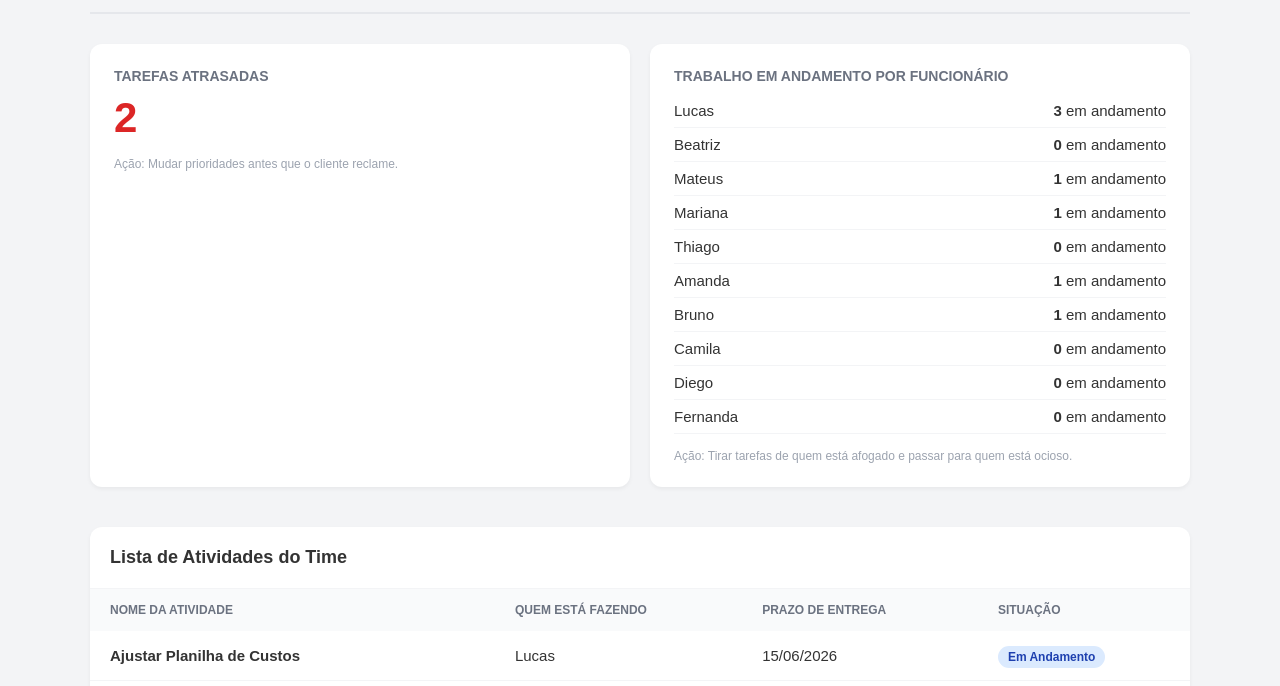
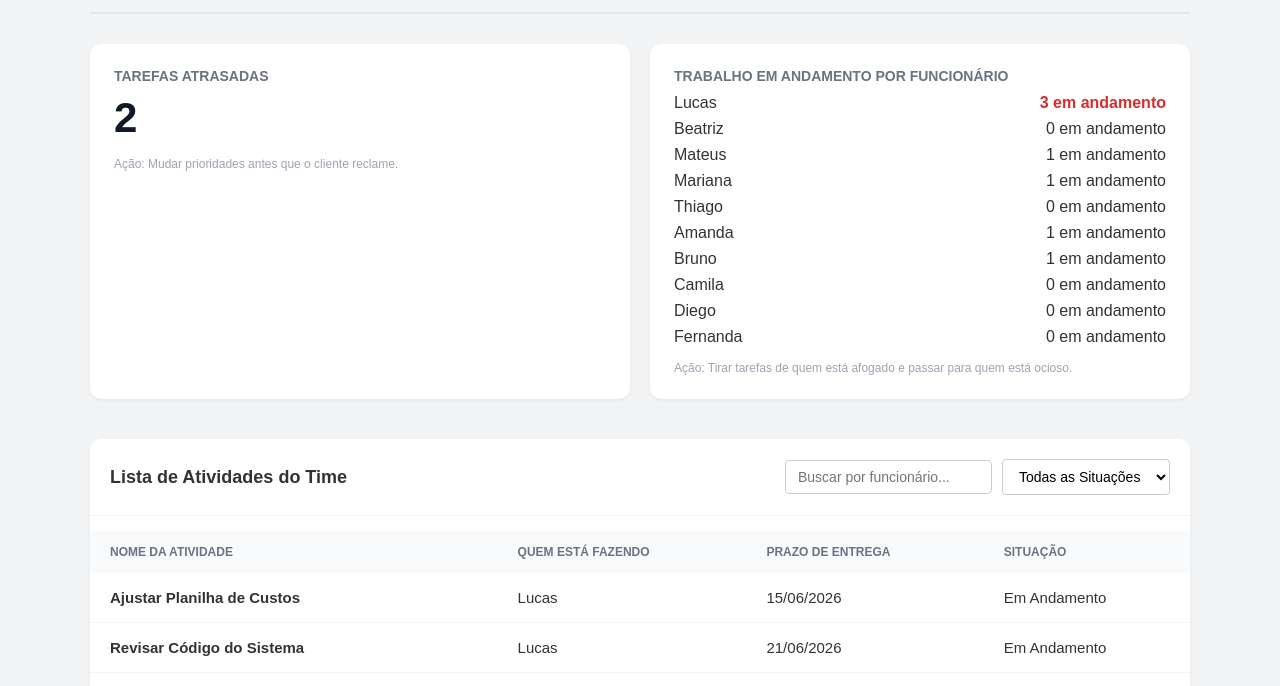
Before and after one commit to matteopeixotooo/desafio-quatro5, a website with bundled scripts: page index.html in a window 1280 px wide. Shown: the part 98-784 px from the top of the page. Built offline with nearby package versions, Linux system fonts and the light colour scheme.

Commit message:
fix: corrigindo propriedade justifyContent no gerenciador de operacoes

```diff
--- a/Atividade.ts
+++ b/Atividade.ts
@@ -1,28 +1,43 @@
-export type SituacaoAtividade = "A Fazer" | "Em Andamento" | "Concluido";
-
 export class Atividade {
-  public id: number;
-  public titulo: string;
-  public responsavelId: number;
-  public situacao: SituacaoAtividade;
-  public prazo: Date;
+  private _id: number;
+  private _nome: string;
+  private _idFuncionario: number;
+  private _prazo: Date;
+  private _situacao: string;
 
   constructor(
     id: number,
-    titulo: string,
-    responsavelId: number,
+    nome: string,
+    idFuncionario: number,
     prazo: Date,
-    situacaoInicial: SituacaoAtividade = "A Fazer",
+    situacao: string,
   ) {
-    this.id = id;
-    this.titulo = titulo;
-    this.responsavelId = responsavelId;
-    this.situacao = situacaoInicial;
-    this.prazo = prazo;
+    this._id = id;
+    this._nome = nome;
+    this._idFuncionario = idFuncionario;
+    this._prazo = prazo;
+    this._situacao = situacao;
   }
 
-  verificarAtraso(): boolean {
-    const hoje = new Date();
-    return this.situacao !== "Concluido" && this.prazo < hoje;
+  // --- GETTERS PÚBLICOS (A chave para sumir o vermelho dos outros arquivos) ---
+
+  public get id(): number {
+    return this._id;
+  }
+
+  public get nome(): string {
+    return this._nome;
+  }
+
+  public get idFuncionario(): number {
+    return this._idFuncionario;
+  }
+
+  public get prazo(): Date {
+    return this._prazo;
+  }
+
+  public get situacao(): string {
+    return this._situacao;
   }
 }
--- a/Funcionario.ts
+++ b/Funcionario.ts
@@ -1,9 +1,18 @@
 export class Funcionario {
-  public id: number;
-  public nome: string;
+  private _id: number;
+  private _nome: string;
 
   constructor(id: number, nome: string) {
-    this.id = id;
-    this.nome = nome;
+    this._id = id;
+    this._nome = nome;
+  }
+
+  // Getters públicos para o app.ts conseguir ler os dados
+  public get id(): number {
+    return this._id;
+  }
+
+  public get nome(): string {
+    return this._nome;
   }
 }
--- a/GerenciadorOperacao.ts
+++ b/GerenciadorOperacao.ts
@@ -2,97 +2,63 @@ import { Atividade } from "./Atividade.js";
 import { Funcionario } from "./Funcionario.js";
 
 export class GerenciadorOperacao {
-  private listaAtividades: Atividade[] = [];
-  private listaEquipe: Funcionario[] = [];
+  private _funcionarios: Funcionario[] = [];
+  private _atividades: Atividade[] = [];
 
-  adicionarFuncionario(funcionario: Funcionario): void {
-    this.listaEquipe.push(funcionario);
+  // Getters para permitir que o app.ts leia as listas sem violar o encapsulamento
+  public get funcionarios(): Funcionario[] {
+    return this._funcionarios;
   }
 
-  adicionarAtividade(atividade: Atividade): void {
-    this.listaAtividades.push(atividade);
+  public get atividades(): Atividade[] {
+    return this._atividades;
   }
 
-  obterFuncionarioPorId(id: number): Funcionario | undefined {
-    return this.listaEquipe.find((f) => f.id === id);
+  public adicionarFuncionario(funcionario: Funcionario): void {
+    this._funcionarios.push(funcionario);
   }
 
-  calcularTotalAtrasadas(): number {
-    return this.listaAtividades.filter((a) => a.verificarAtraso()).length;
+  public adicionarAtividade(atividade: Atividade): void {
+    this._atividades.push(atividade);
   }
 
-  calcularCargaTrabalho(): Record<string, number> {
-    const distribuicao: Record<string, number> = {};
+  public atualizarTela(): void {
+    const elementoAtrasadas = document.getElementById("quantidade-atrasadas");
+    const elementoCarga = document.getElementById("lista-carga-trabalho");
+    const hoje = new Date();
 
-    this.listaEquipe.forEach((funcionario) => {
-      const tarefasAtivas = this.listaAtividades.filter(
-        (a) =>
-          a.responsavelId === funcionario.id && a.situacao === "Em Andamento",
-      ).length;
-
-      distribuicao[funcionario.nome] = tarefasAtivas;
-    });
-
-    return distribuicao;
-  }
-
-  // Vai alimentar o HTML com os dados atuais das classes
-  atualizarTela(): void {
-    const elementoAtrasadas = document.getElementById("quantidade-atrasadas");
-    const totalAtrasadas = this.calcularTotalAtrasadas();
+    // 1. Calcula o total de tarefas atrasadas (não concluídas e com prazo vencido)
+    const totalAtrasadas = this._atividades.filter(
+      (a) => a.situacao !== "Concluido" && a.prazo < hoje,
+    ).length;
 
     if (elementoAtrasadas) {
-      elementoAtrasadas.innerText = totalAtrasadas.toString();
-      elementoAtrasadas.className =
-        totalAtrasadas > 0 ? "numero-kpi alerta-vermelho" : "numero-kpi";
+      elementoAtrasadas.textContent = totalAtrasadas.toString();
     }
 
-    const elementoCarga = document.getElementById("lista-carga-trabalho");
+    // 2. Calcula a carga de trabalho atual por funcionário (apenas 'Em Andamento')
     if (elementoCarga) {
       elementoCarga.innerHTML = "";
-      const dadosCarga = this.calcularCargaTrabalho();
+      this._funcionarios.forEach((f) => {
+        const tarefasAtivas = this._atividades.filter(
+          (a) => a.idFuncionario === f.id && a.situacao === "Em Andamento",
+        ).length;
 
-      for (const [nome, total] of Object.entries(dadosCarga)) {
-        elementoCarga.innerHTML += `
-                    <div class="linha-funcionario">
-                        <span>${nome}</span>
-                        <span><strong>${total}</strong> em andamento</span>
-                    </div>
-                `;
-      }
-    }
+        const item = document.createElement("div");
+        item.className = "item-funcionario";
+        item.style.display = "flex";
+        item.style.justifyContent = "space-between";
+        item.style.marginBottom = "8px";
 
-    const elementoTabela = document.getElementById("corpo-tabela-atividades");
-    if (elementoTabela) {
-      elementoTabela.innerHTML = "";
+        // Aplica destaque visual se o funcionário estiver sobrecarregado (ex: Lucas com 3)
+        const estiloDestaque =
+          tarefasAtivas >= 3 ? "color: #d32f2f; font-weight: bold;" : "";
 
-      this.listaAtividades.forEach((atividade) => {
-        const funcionario = this.obterFuncionarioPorId(atividade.responsavelId);
-        const nomeFuncionario = funcionario ? funcionario.nome : "Sem Alocação";
-        const dataFormatada = atividade.prazo.toLocaleDateString("pt-BR");
-
-        let textoSituacao = "A Fazer";
-        let classeCracha = "situacao-fazer";
-
-        if (atividade.verificarAtraso()) {
-          textoSituacao = "⚠️ Atrasada";
-          classeCracha = "situacao-atrasado";
-        } else if (atividade.situacao === "Em Andamento") {
-          textoSituacao = "Em Andamento";
-          classeCracha = "situacao-andamento";
-        } else if (atividade.situacao === "Concluido") {
-          textoSituacao = "Concluído";
-          classeCracha = "situacao-concluido";
-        }
-
-        elementoTabela.innerHTML += `
-                    <tr>
-                        <td><strong>${atividade.titulo}</strong></td>
-                        <td>${nomeFuncionario}</td>
-                        <td>${dataFormatada}</td>
-                        <td><span class="cracha ${classeCracha}">${textoSituacao}</span></td>
-                    </tr>
-                `;
+        item.innerHTML = `
+          <span>${f.nome}</span>
+          <span style="${estiloDestaque}">${tarefasAtivas} em andamento</span>
+        `;
+        elementoCarga.appendChild(item);
       });
     }
   }
--- a/app.ts
+++ b/app.ts
@@ -1,6 +1,13 @@
 import { GerenciadorOperacao } from "./GerenciadorOperacao.js";
 import { Atividade } from "./Atividade.js";
 import { Funcionario } from "./Funcionario.js";
+
+const inputBusca = document.getElementById(
+  "busca-responsavel",
+) as HTMLInputElement;
+const selectFiltro = document.getElementById(
+  "filtro-situacao",
+) as HTMLSelectElement;
 
 const operacao = new GerenciadorOperacao();
 
@@ -15,7 +22,6 @@ operacao.adicionarFuncionario(new Funcionario(8, "Camila"));
 operacao.adicionarFuncionario(new Funcionario(9, "Diego"));
 operacao.adicionarFuncionario(new Funcionario(10, "Fernanda"));
 
-// Criar prazos baseados no dia de hoje para testar os alertas
 const amanha = new Date();
 amanha.setDate(amanha.getDate() + 1);
 const ontem = new Date();
@@ -23,8 +29,6 @@ ontem.setDate(ontem.getDate() - 1);
 const semanaQueVem = new Date();
 semanaQueVem.setDate(semanaQueVem.getDate() + 7);
 
-// Criando cenário hipotético
-// 1. Lucas está AFOGADO (Acumulando 3 tarefas em andamento) -> Resolve a dor "Tem gente afogada de tarefa"
 operacao.adicionarAtividade(
   new Atividade(101, "Ajustar Planilha de Custos", 1, amanha, "Em Andamento"),
 );
@@ -46,13 +50,9 @@ operacao.adicionarAtividade(
     "Em Andamento",
   ),
 );
-
-// 2. Beatriz tem uma tarefa que ESTOUROU o prazo -> Resolve a dor "Prazo combinado estoura e eu só sei depois"
 operacao.adicionarAtividade(
   new Atividade(104, "Enviar Proposta para Cliente VIP", 2, ontem, "A Fazer"),
 );
-
-// 3. Bruno tem outra tarefa ATRASADA também -> Aumenta o número do indicador para alertar o Ricardo
 operacao.adicionarAtividade(
   new Atividade(
     105,
@@ -62,8 +62,6 @@ operacao.adicionarAtividade(
     "Em Andamento",
   ),
 );
-
-// 4. Mateus, Mariana e Amanda estão com carga normal (1 tarefa em andamento cada)
 operacao.adicionarAtividade(
   new Atividade(106, "Desenvolver UI do Dashboard", 3, amanha, "Em Andamento"),
 );
@@ -85,23 +83,88 @@ operacao.adicionarAtividade(
     "Em Andamento",
   ),
 );
-
-// 5. Camila e Diego estão com tarefas planejadas, mas ainda não começaram ('A Fazer' não conta como carga ativa)
 operacao.adicionarAtividade(
   new Atividade(109, "Planejar Reunião de SPRINT", 8, semanaQueVem, "A Fazer"),
 );
 operacao.adicionarAtividade(
   new Atividade(110, "Disparar E-mail Marketing", 9, amanha, "A Fazer"),
 );
-
-// 6. Fernanda concluiu o trabalho dela (Aparecerá com 0 tarefas ativas na lista)
 operacao.adicionarAtividade(
   new Atividade(111, "Auditoria dos Contratos Antigos", 10, ontem, "Concluido"),
 );
 
-// 7. Thiago está totalmente ocioso
+function renderizarTabelaFiltrada(): void {
+  const corpoTabela = document.getElementById("corpo-tabela-atividades");
+  if (!corpoTabela) return;
 
-// Mandar a tela atualizar quando navegador finalizar a leitura o HTML
+  corpoTabela.innerHTML = "";
+
+  const termoBusca = inputBusca.value.toLowerCase().trim();
+  const situacaoSelecionada = selectFiltro.value;
+
+  const atividadesFiltradas = operacao.atividades.filter(
+    (atividade: Atividade) => {
+      const funcionarioObj = operacao.funcionarios.find(
+        (f: Funcionario) => f.id === atividade.idFuncionario,
+      );
+      const nomeFuncionario = funcionarioObj
+        ? funcionarioObj.nome.toLowerCase()
+        : "não alocado";
+
+      const bateResponsavel = nomeFuncionario.includes(termoBusca);
+
+      let statusReal: string = atividade.situacao;
+      const hoje = new Date();
+      if (atividade.situacao !== "Concluido" && atividade.prazo < hoje) {
+        statusReal = "Atrasada";
+      }
+
+      const bateSituacao =
+        situacaoSelecionada === "Todos" || statusReal === situacaoSelecionada;
+
+      return bateResponsavel && bateSituacao;
+    },
+  );
+
+  atividadesFiltradas.forEach((atividade: Atividade) => {
+    const funcionarioObj = operacao.funcionarios.find(
+      (f: Funcionario) => f.id === atividade.idFuncionario,
+    );
+    const nomeFuncionario = funcionarioObj
+      ? funcionarioObj.nome
+      : "Não alocado";
+
+    const tr = document.createElement("tr");
+
+    let statusReal: string = atividade.situacao;
+    let classeBadge: string = "badge-a-fazer";
+
+    const hoje = new Date();
+    if (atividade.situacao !== "Concluido" && atividade.prazo < hoje) {
+      statusReal = "Atrasada";
+      classeBadge = "badge-atrasada";
+    } else if (atividade.situacao === "Em Andamento") {
+      classeBadge = "badge-em-andamento";
+    } else if (atividade.situacao === "Concluido") {
+      classeBadge = "badge-concluido";
+    }
+
+    tr.innerHTML = `
+      <td><strong>${atividade.nome}</strong></td>
+      <td>${nomeFuncionario}</td>
+      <td>${atividade.prazo.toLocaleDateString("pt-BR")}</td>
+      <td><span class="badge ${classeBadge}">${statusReal}</span></td>
+    `;
+    corpoTabela.appendChild(tr);
+  });
+}
+
+if (inputBusca && selectFiltro) {
+  inputBusca.addEventListener("input", renderizarTabelaFiltrada);
+  selectFiltro.addEventListener("change", renderizarTabelaFiltrada);
+}
+
 window.addEventListener("DOMContentLoaded", () => {
   operacao.atualizarTela();
+  renderizarTabelaFiltrada();
 });
--- a/index.html
+++ b/index.html
@@ -38,8 +38,20 @@
     </section>
 
     <section class="secao-tabela">
-      <div class="topo-tabela">
+      <div class="topo-tabela" style="display: flex; justify-content: space-between; align-items: center; flex-wrap: wrap; gap: 15px; margin-bottom: 15px;">
         <h2>Lista de Atividades do Time</h2>
+
+        <!-- Controles de Filtro e Busca para o Ricardo -->
+        <div class="controles-painel" style="display: flex; gap: 10px; align-items: center;">
+          <input type="text" id="busca-responsavel" placeholder="Buscar por funcionário..." style="padding: 8px 12px; border: 1px solid #ccc; border-radius: 4px; font-size: 14px;">
+
+          <select id="filtro-situacao" style="padding: 8px 12px; border: 1px solid #ccc; border-radius: 4px; font-size: 14px; background-color: white;">
+            <option value="Todos">Todas as Situações</option>
+            <option value="A Fazer">A Fazer</option>
+            <option value="Em Andamento">Em Andamento</option>
+            <option value="Atrasada">Atrasadas</option>
+          </select>
+        </div>
       </div>
 
       <table class="tabela-atividades">
```
Also changed, not shown: dist/Atividade.js, dist/Funcionario.js, dist/GerenciadorOperacao.js, dist/app.js.
